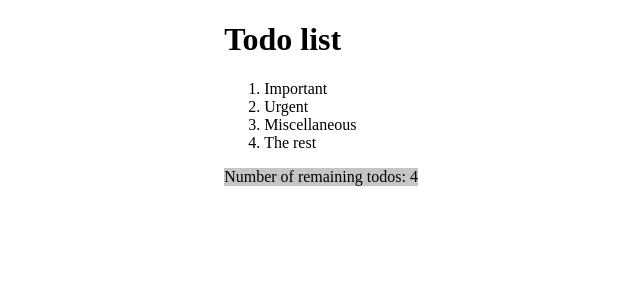
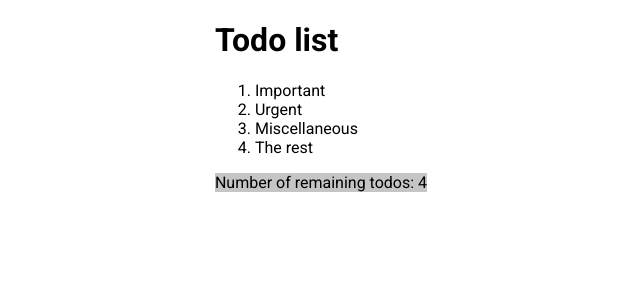
Before and after one commit to WebHeroSchool/rfp, a React (Create React App) app: page / in a window 1280 px wide. Shown: the top 300 px of the page, without its empty margins (319-959 px from the left). Built offline with nearby package versions, Linux system fonts and the light colour scheme.

Commit message:
Roboto font added

```diff
--- a/public/index.html
+++ b/public/index.html
@@ -5,6 +5,8 @@
     <link rel="shortcut icon" href="%PUBLIC_URL%/favicon.ico" />
     <meta name="viewport" content="width=device-width, initial-scale=1" />
     <meta name="theme-color" content="#000000" />
+    <link href="https://fonts.googleapis.com/css?family=Roboto:400,700&display=swap&subset=cyrillic-ext" rel="stylesheet">
+
     <!--
       manifest.json provides metadata used when your web app is installed on a
       user's mobile device or desktop. See https://developers.google.com/web/fundamentals/web-app-manifest/
--- a/src/components/App/App.css
+++ b/src/components/App/App.css
@@ -1,4 +1,5 @@
 .wrapper {
     margin: auto;
     width: max-content;
+    font-family: 'Roboto', sans-serif;
 }
```
